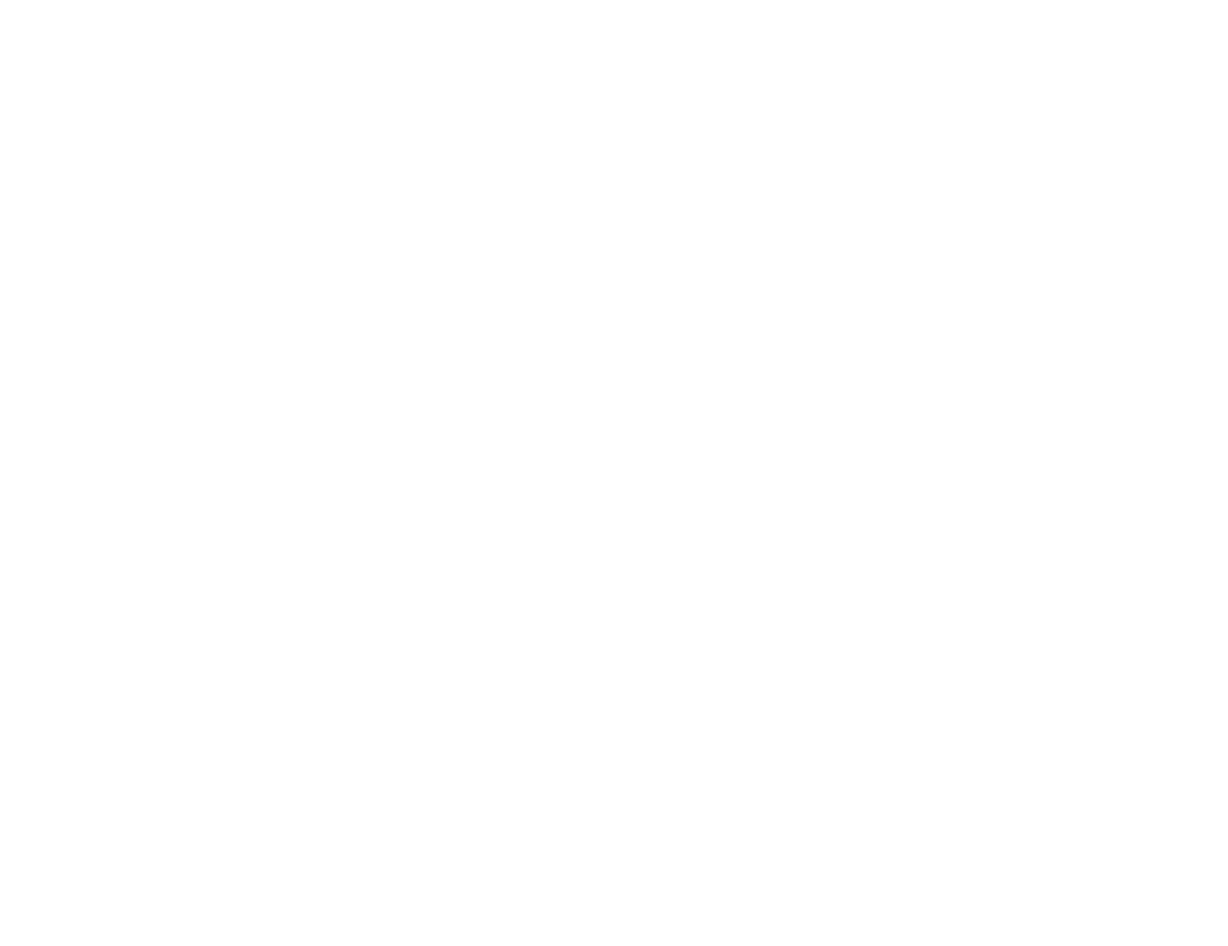
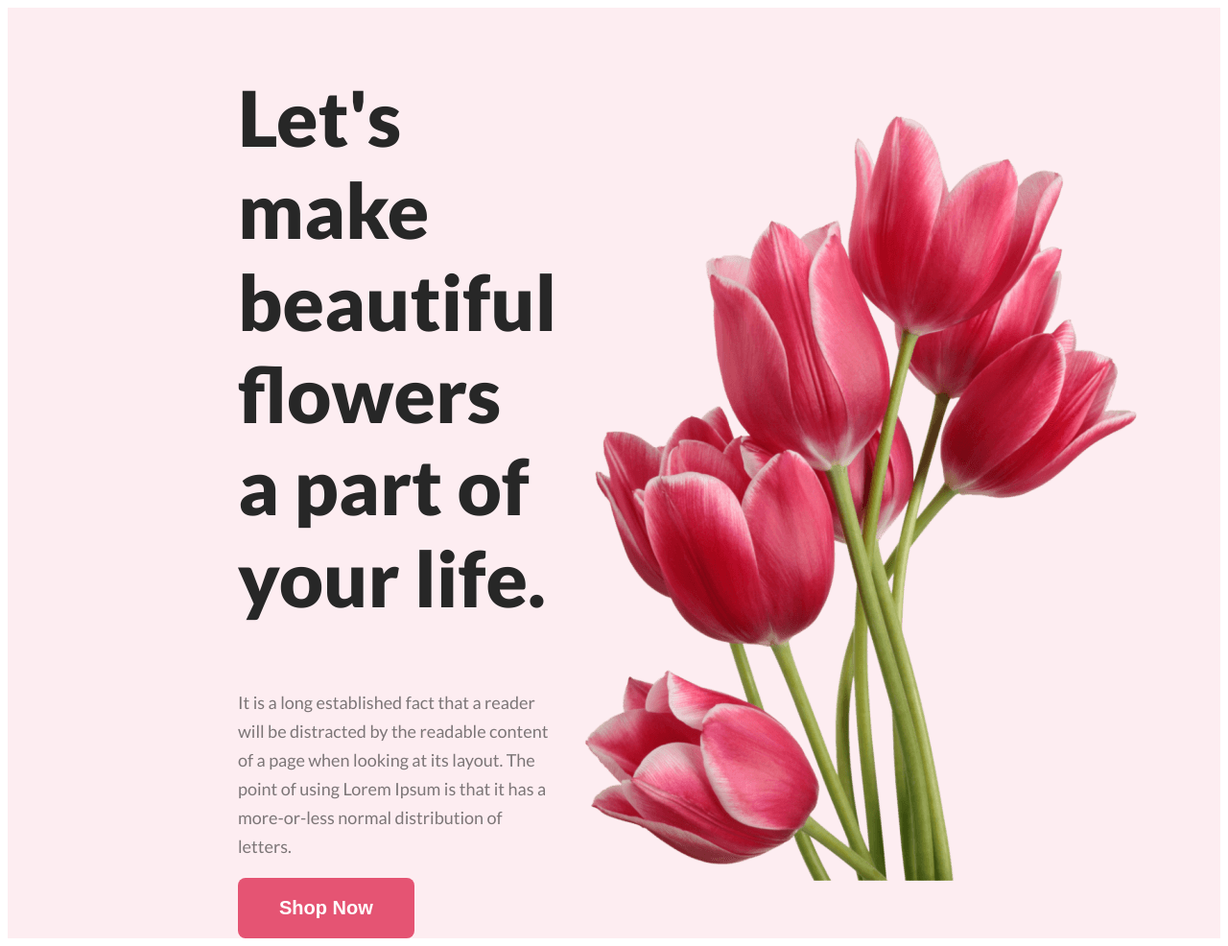
Before and after one commit to iftyzubaer/flower-shop, a plain HTML site: page index.html in a window 1280 px wide. Shown: the whole page at 96% size. Before the commit the page ends 800 px from the top, so only its background shows below. Drawn offline with Linux system fonts and the light colour scheme.

Commit message:
added Heading Section

```diff
--- a/index.html
+++ b/index.html
@@ -4,10 +4,22 @@
     <meta charset="UTF-8">
     <meta name="viewport" content="width=device-width, initial-scale=1.0">
     <title>Flower Shop</title>
+    <link rel="preconnect" href="https://fonts.googleapis.com">
+    <link rel="preconnect" href="https://fonts.gstatic.com" crossorigin>
+    <link href="https://fonts.googleapis.com/css2?family=Lato:ital,wght@0,100;0,300;0,400;0,700;0,900;1,100;1,300;1,400;1,700;1,900&display=swap" rel="stylesheet">
     <link rel="stylesheet" href="style.css">
 </head>
 <body>
-    <header></header>
+    <!-- Heading Section -->
+    <header class="head">
+        <div class="head-container">
+            <h2 class="head-title">Let's make beautiful flowers a part of your life.</h2>
+            <p class="head-para">It is a long established fact that a reader will be distracted by the readable content of a page when looking at its layout. The point of using Lorem Ipsum is that it has a more-or-less normal distribution of letters.</p>
+            <button class="head-btn">Shop Now</button>
+        </div>
+
+        <img class="head-img" src="Flower Asset/pngwing 10.png" alt="">
+    </header>
 
     <main></main>
 
--- a/style.css
+++ b/style.css
@@ -0,0 +1,46 @@
+/* Font Family */
+body {
+    font-family: 'Lato', sans-serif;
+}
+
+/* Heading Section */
+.head {
+    background: rgba(229, 84, 115, 0.10);
+    display: flex;
+    align-items: center;
+    justify-content: space-between;
+}
+
+.head-container {
+    margin-left: 240px;
+}
+
+.head-title {
+    color: #272727;
+    font-size: 80px;
+    font-weight: 800;
+    max-width: 708px;
+}
+
+.head-para {
+    color: rgba(39, 39, 39, 0.60);
+    font-size: 18px;
+    font-weight: 400;
+    line-height: 30px;
+    max-width: 634px;
+}
+
+.head-btn {
+    border-radius: 8px;
+    background: #E55473;
+    color: #FFF;
+    font-size: 20px;
+    font-weight: 700;
+    padding: 20px 43px;
+    border: none;
+}
+
+.head-img {
+    margin-top: 50px;
+    margin-right: 240px;
+}
```
